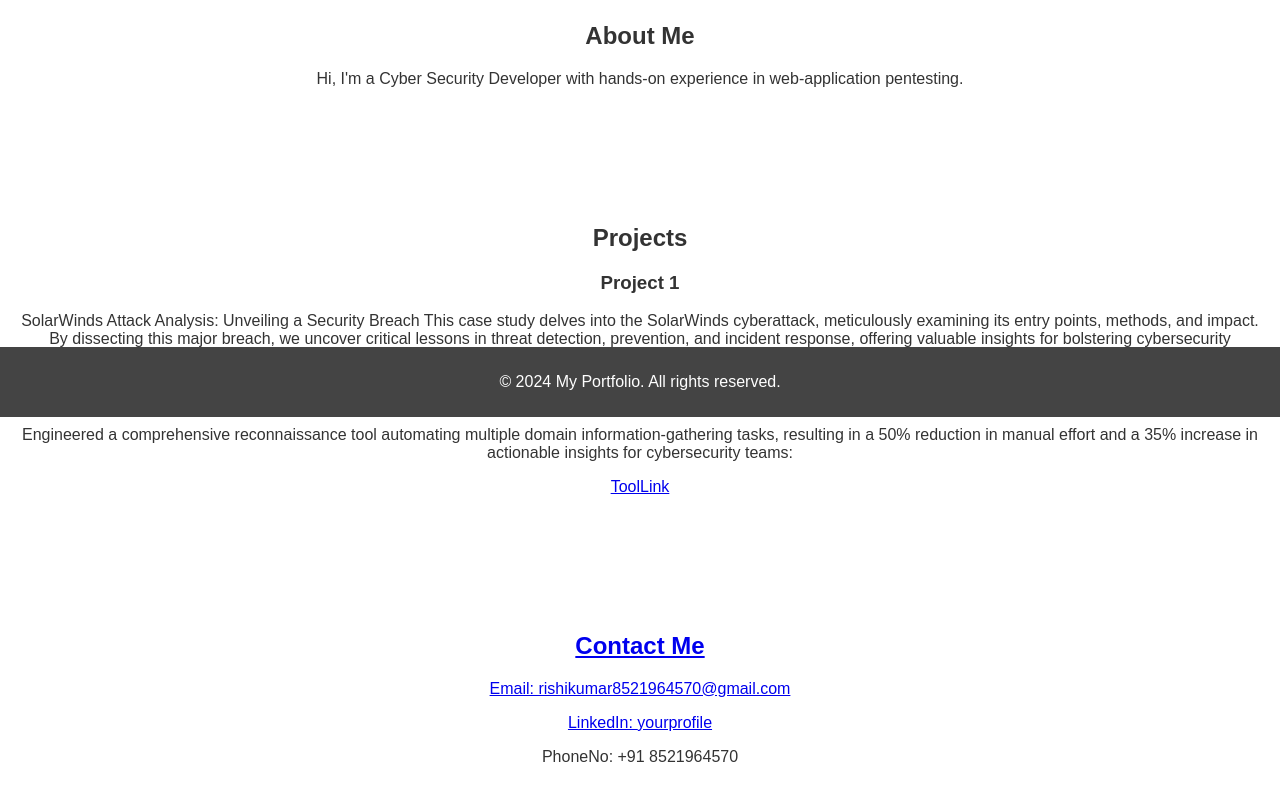
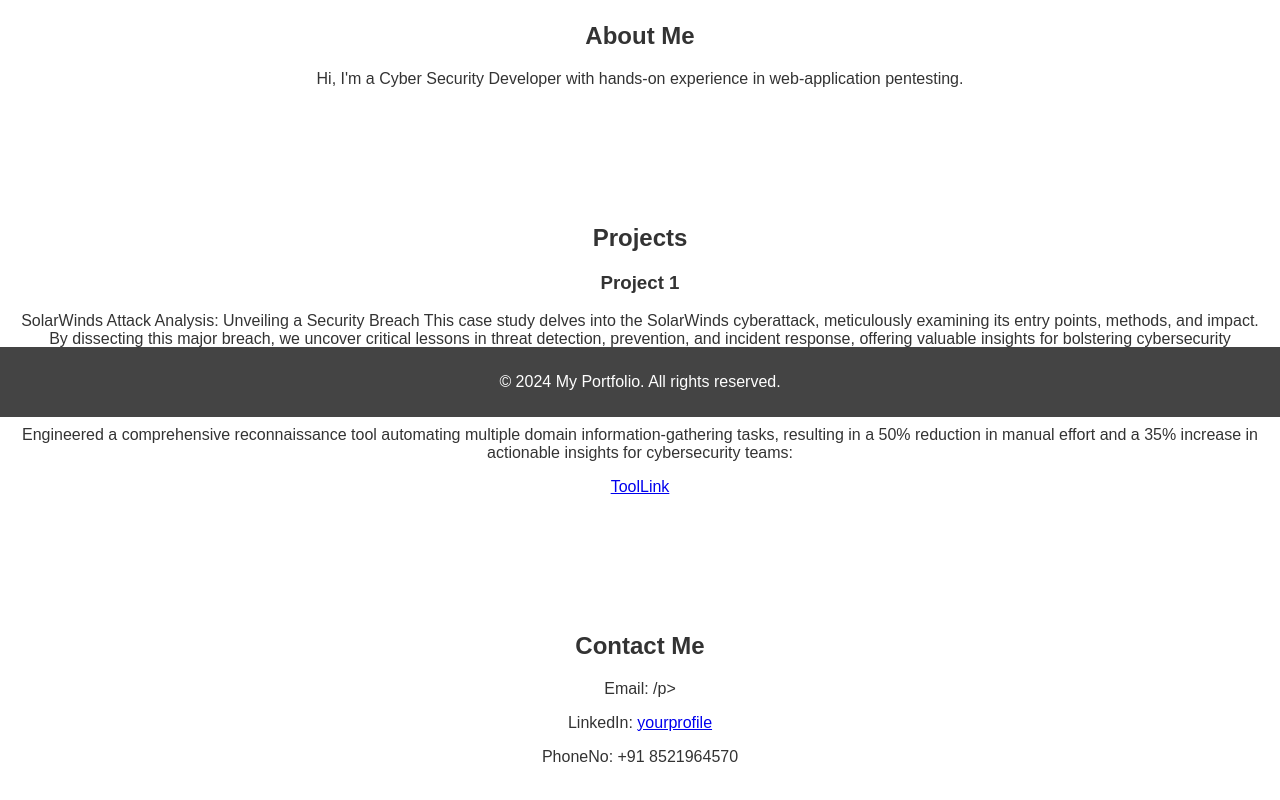
Before and after one commit to Rishi007896/Rishi007896, a plain HTML site: page index.html in a window 1280 px wide. Shown: the part 383-1183 px from the top of the page. Drawn offline with Linux system fonts and the light colour scheme.

Commit message:
Update index.html

```diff
--- a/index.html
+++ b/index.html
@@ -38,14 +38,13 @@
             <p>Engineered a comprehensive reconnaissance tool automating multiple domain
                 information-gathering tasks, resulting in a 50% reduction in manual effort and a 35%
                 increase in actionable insights for cybersecurity teams:</p>
-            <p><a href="https://github.com/Rishi007896/bash">ToolLink</href></p>
+            <p><a href="https://github.com/Rishi007896/bash">ToolLink</a></p>
         </div>
-        <!-- Add more projects as needed -->
     </section>
 
     <section id="contact">
         <h2>Contact Me</h2>
-        <p>Email: rishikumar8521964570@gmail.com</p>
+        <p>Email: <a href="mailto:rishikumar8521964570@gmail.com<"rishikumar8521964570@gmail.com></a>/p>
         <p>LinkedIn: <a href="https://www.linkedin.com/in/rishi-kumar-584535229/">yourprofile</a></p>
         <p>PhoneNo: +91 8521964570</p>
     </section>
```
